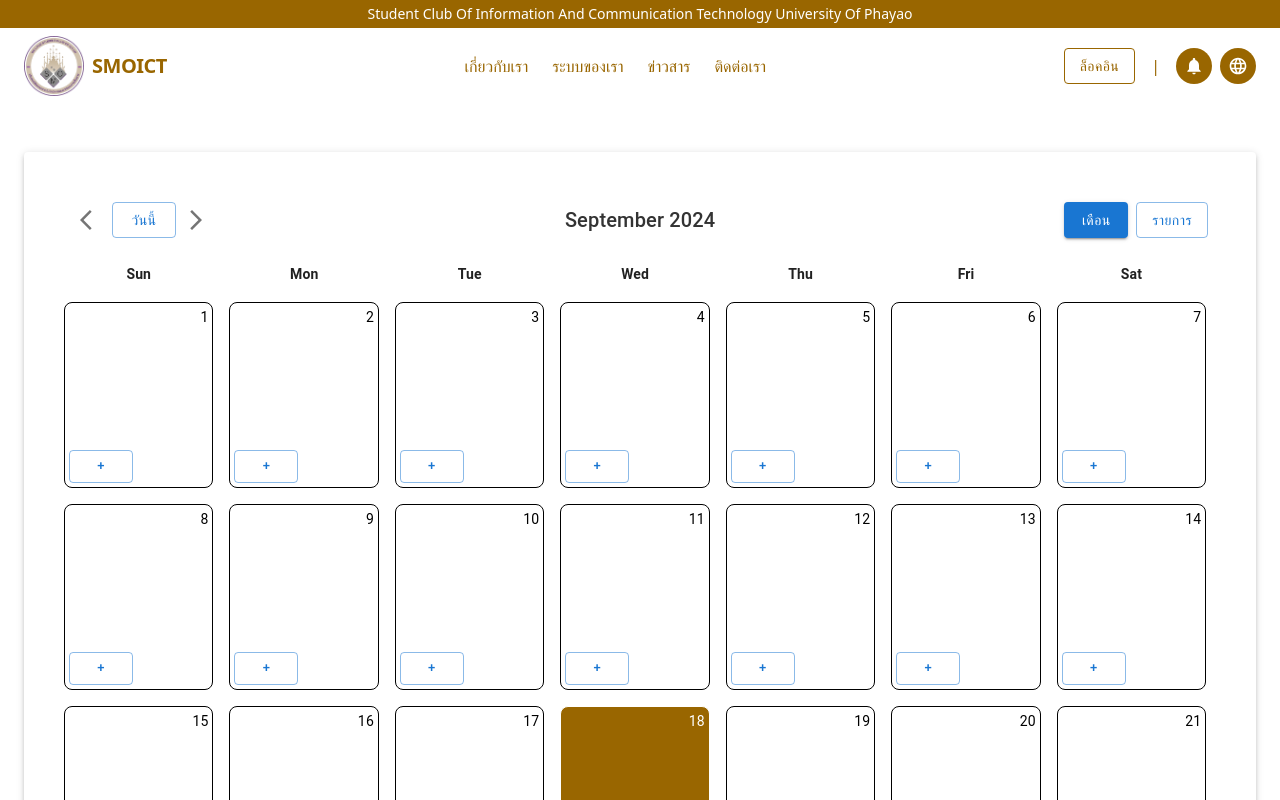
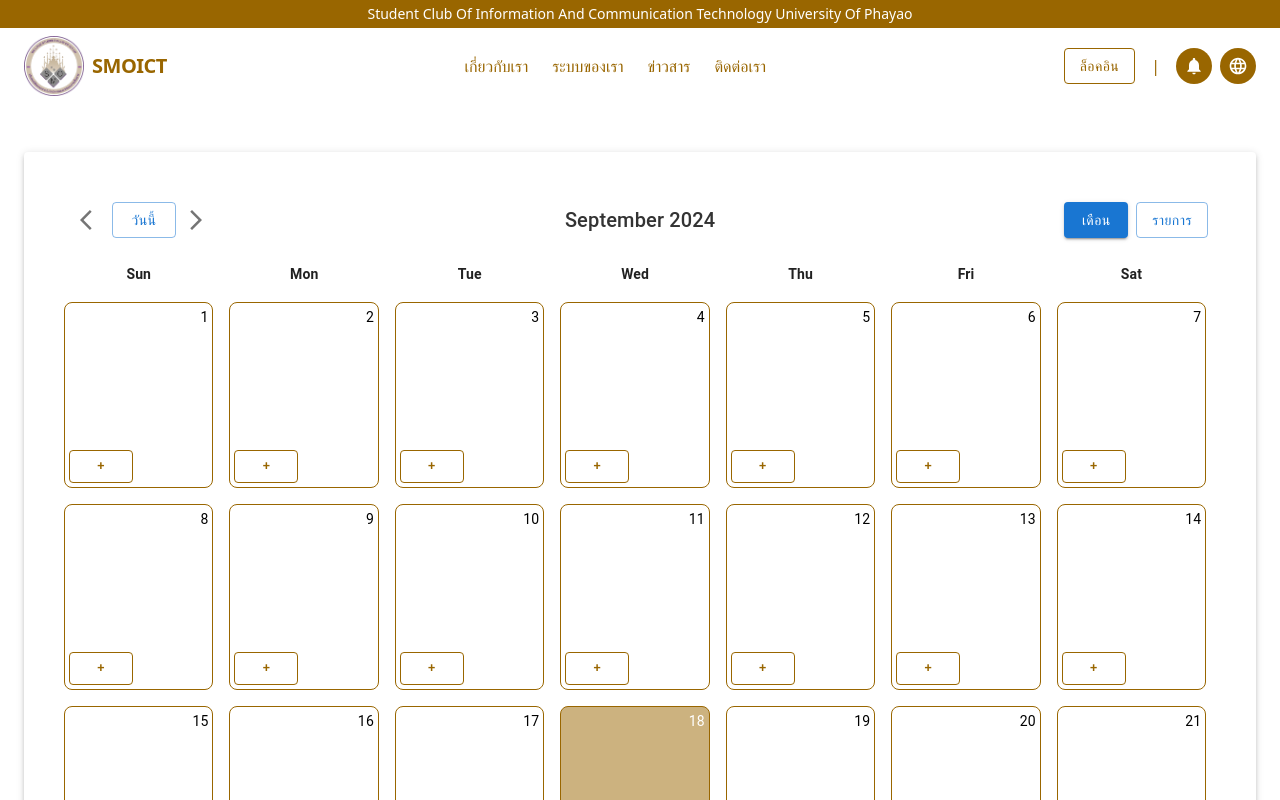
Before and after one commit to pullme05/smo-ict, a React (Vite) app: page /CalendarMain in a window 1280 px wide. Shown: the top 800 px of the page. Built offline with nearby package versions, Linux system fonts and the light colour scheme.

Commit message:
แก้สี

```diff
--- a/src/components/Calendar/CalendarCells.tsx
+++ b/src/components/Calendar/CalendarCells.tsx
@@ -1,10 +1,10 @@
 import React from 'react';
-import { Grid, Box, Typography,Button } from '@mui/material';
+import { Grid, Box, Typography, Button } from '@mui/material';
 
 interface CalendarCellsProps {
   currentDate: Date;
-  events?: { [key: number]: string[] }; // ประกาศ props events ซึ่งอาจจะเป็น undefined ได้
-  onAddEvent: (day: number) => void; // เพิ่ม prop สำหรับฟังก์ชันเพิ่มกิจกรรม
+  events?: { [key: number]: string[] };
+  onAddEvent: (day: number) => void;
 }
 
 const CalendarCells: React.FC<CalendarCellsProps> = ({ currentDate, events = {}, onAddEvent }) => {
@@ -27,10 +27,11 @@ const CalendarCells: React.FC<CalendarCellsProps> = ({ currentDate, events = {},
   // เติมวันในเดือนลงในตาราง
   for (let day = 1; day <= daysInMonth; day++) {
     const isToday = currentDate.getDate() === day && new Date().getMonth() === currentDate.getMonth();
-    const highlightColor = isToday ? '#996600' : '#gray';
+
+    const highlightColor = isToday ? 'rgba(153, 102, 0, 0.5)' : '#gray';
     const textColor = isToday ? 'white' : 'black';
 
-    const dayEvents = events[day] || []; // ใช้ events[day] ถ้ามีค่า ถ้าไม่มีก็ใช้ array ว่าง
+    const dayEvents = events[day] || [];
 
     cells.push(
       <Grid item xs={1.7} key={day} p={1}>
@@ -38,6 +39,7 @@ const CalendarCells: React.FC<CalendarCellsProps> = ({ currentDate, events = {},
           p={2}
           bgcolor={highlightColor}
           border={1}
+          borderColor="#996600"
           borderRadius={2}
           color={textColor}
           height="100%"
@@ -54,37 +56,49 @@ const CalendarCells: React.FC<CalendarCellsProps> = ({ currentDate, events = {},
           <Button
             variant="outlined"
             size="small"
-            onClick={() => onAddEvent(day)} // เรียกใช้ฟังก์ชัน onAddEvent เมื่อคลิก
-            style={{ position: 'absolute', bottom: '4px', left: '4px',padding: '4px',cursor: 'pointer'}}
+            onClick={() => onAddEvent(day)}
+            sx={{
+              position: 'absolute',
+              bottom: '4px',
+              left: '4px',
+              padding: '4px',
+              cursor: 'pointer',
+              borderColor: '#996600', // สีของขอบปุ่ม
+              color: '#996600', // สีของข้อความปุ่ม
+              transition: 'all 0.3s ease', // เพิ่ม transition เพื่อให้เอฟเฟกต์ลื่นไหล
+              '&:hover': {
+                backgroundColor: '#996600', // พื้นหลังเปลี่ยนเป็นสี #996600 เมื่อ hover
+                color: 'white', // เปลี่ยนสีข้อความเป็นสีขาวเมื่อ hover
+                transform: 'scale(1.05)', // ขยายปุ่มเล็กน้อยเมื่อ hover
+                borderColor: '#996600', // ขอบปุ่มยังคงเป็นสีเดิม
+              },
+            }}
           >
             +
           </Button>
 
-          <Box
-          sx={{ mt: 20}}>
+          <Box sx={{ mt: 20 }}>
             <Grid container spacing={1}>
               {dayEvents.map((event, index) => (
                 <Grid item xs={12} key={index}>
                   <Box
                     sx={{
                       padding: '0.05rem',
-                      position: 'relative', // ใช้ position relative
-                      bottom: '10rem', // ย้ายกล่องลงด้านล่าง
-                      wordWrap: 'break-word', // ให้ข้อความตัดบรรทัดเมื่อยาวเกิน
-                      overflowWrap: 'break-word', // ให้รองรับการตัดบรรทัดเพิ่มเติม
-                      whiteSpace: 'nowrap', // ทำให้ข้อความสามารถตัดบรรทัดได้ตามปกติ
+                      position: 'relative',
+                      bottom: '10rem',
+                      wordWrap: 'break-word',
+                      overflowWrap: 'break-word',
+                      whiteSpace: 'nowrap',
                       width: '150px',
                     }}>
-                    <Typography sx={{ fontSize: '14px',whiteSpace: 'nowrap',
-              overflow: 'hidden',
-              textOverflow: 'ellipsis',
-               }}>- {event}<br /></Typography>
+                    <Typography sx={{ fontSize: '14px', whiteSpace: 'nowrap', overflow: 'hidden', textOverflow: 'ellipsis' }}>
+                      - {event}<br />
+                    </Typography>
                   </Box>
                 </Grid>
               ))}
             </Grid>
           </Box>
-
         </Box>
       </Grid>
     );
```
